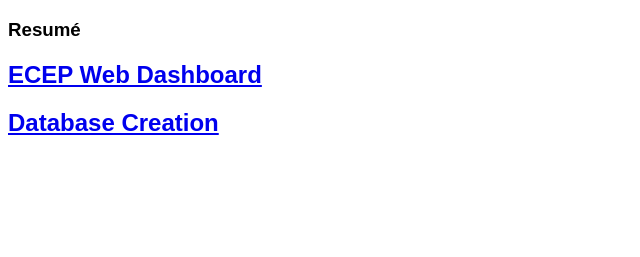
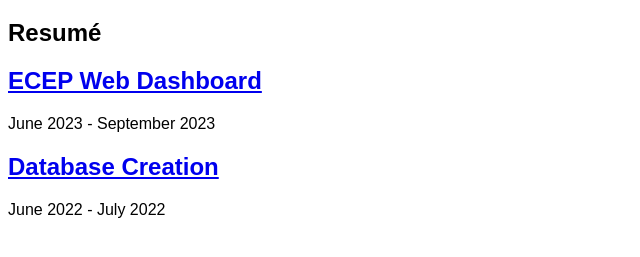
Before and after one commit to omaroaalj/Portfolio, a plain HTML site: page index.html in a window 1280 px wide. Shown: the part 61-318 px from the top of the page, without its empty margins (0-640 px from the left). Drawn offline with Linux system fonts and the light colour scheme.

Commit message:
Add dates

```diff
--- a/index.html
+++ b/index.html
@@ -7,14 +7,10 @@
     </head>
     <body>
         <h1>Omar Portfolio</h1>
-        <h3>Resumé</h3>
+        <h2>Resumé</h2>
         <h2><a href="https://github.com/omaroaalj/Utah-CS" target="_blank">ECEP Web Dashboard</a></h2>
-        <p>
-
-        </p>
+        <p>June 2023 - September 2023</p>
         <h2><a href="https://github.com/omaroaalj/summer-research-2022" target="_blank">Database Creation</a></h2>
-        <p>
-
-        </p>
+        <p>June 2022 - July 2022</p>
     </body>
 </html>
```
